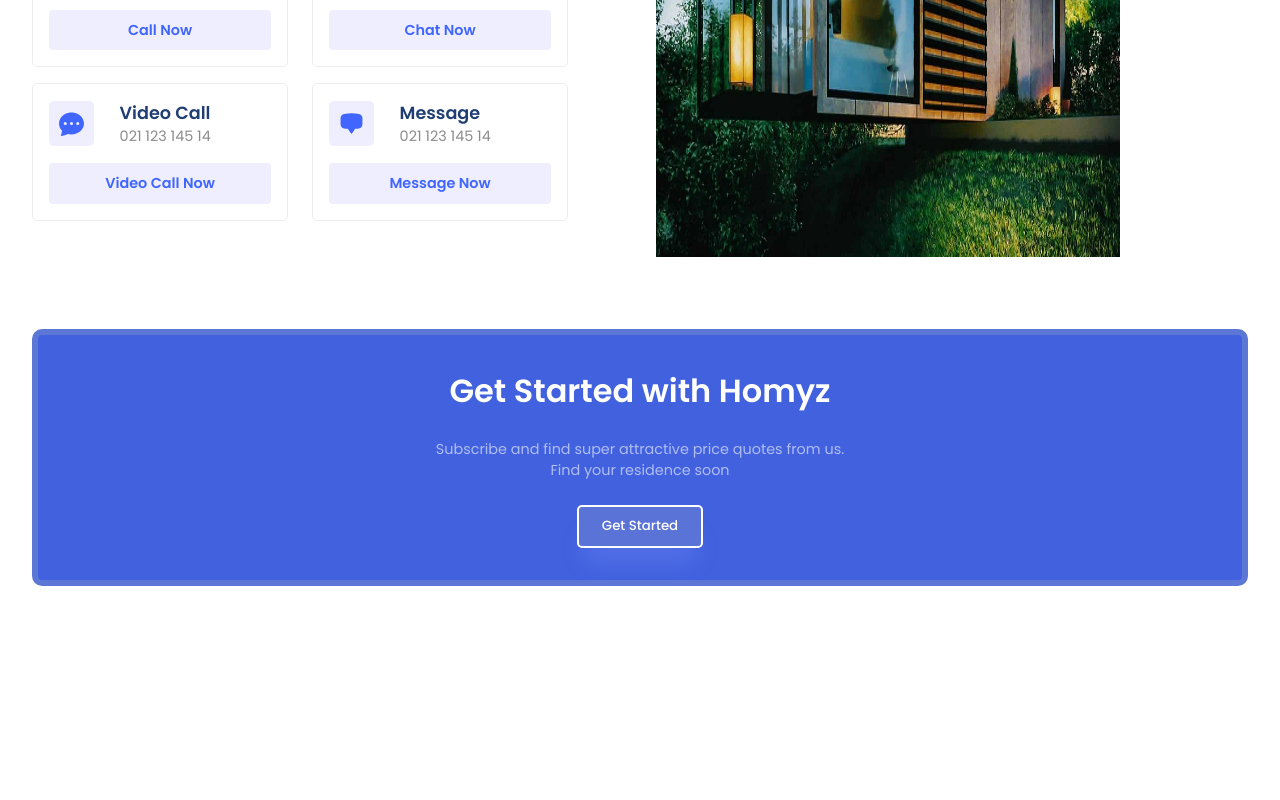
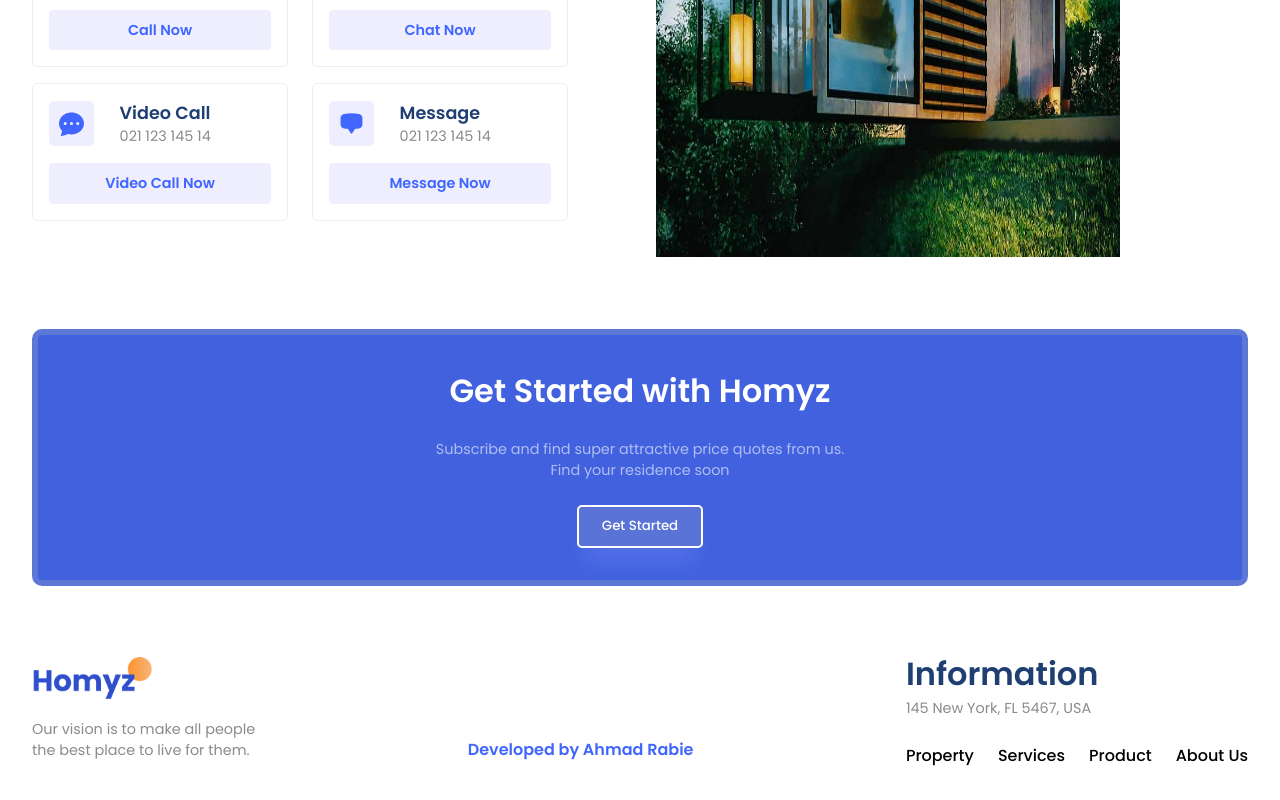
Before and after one commit to AhmadRabie1/Estate-website, a React (Vite) app: page / in a window 1280 px wide. Shown: the part 2424-3224 px from the top of the page. Before the commit the page ends 3042 px from the top, so only its background shows below. Built offline with nearby package versions, Linux system fonts and the light colour scheme.

Commit message:
finished the footer section

```diff
--- a/src/App.jsx
+++ b/src/App.jsx
@@ -6,6 +6,7 @@
 import Value from "./Component/Value/Value";
 import Contact from "./Component/Contact/Contact";
 import GetStarted from "./Component/GetStarted/GetStarted";
+import Footer from "./Component/Footer/Footer";
 function App() {
   return (
     <div className="App">
@@ -19,6 +20,7 @@
       <Value/>
       <Contact/>
       <GetStarted/>
+      <Footer/>
     </div>
   );
 }
--- a/src/Component/Footer/Footer.css
+++ b/src/Component/Footer/Footer.css
@@ -0,0 +1,20 @@
+.f-container{
+    justify-content: space-between;
+}
+
+.f-left{
+    gap: 1rem;
+}
+
+.f-menu{
+    gap: 1.5rem;
+    margin-top: 1.5rem;
+    font-weight: 500;
+}
+
+.developedText{
+    color: var(--blue);
+    font-weight: bold;
+    font-size: 1rem;
+    margin-top: 5rem;
+}
--- a/src/Component/Footer/Footer.jsx
+++ b/src/Component/Footer/Footer.jsx
@@ -0,0 +1,34 @@
+import './Footer.css'
+
+const Footer = () => {
+
+    return (
+        <section className="f-wrapper">
+            <div className="paddings innerWidth flexCenter f-container">
+
+                <div className='flexColStart f-left'>
+                    <img src="./logo2.png" alt="logo" width={120} />
+                    <span className='secondaryText'>Our vision is to make all people <br />
+                        the best place to live for them.
+                    </span>
+                </div>
+
+                <span className='developedText'>Developed by Ahmad Rabie</span>
+
+                <div className="flexColStart f-right">
+                    <span className='primaryText'>Information</span>
+                    <span className='secondaryText'>145 New York, FL 5467, USA</span>
+
+                    <div className='flexCenter f-menu'>
+                        <span>Property</span>
+                        <span>Services</span>
+                        <span>Product</span>
+                        <span>About Us</span>
+                    </div>
+                </div>
+
+            </div>
+        </section>
+    );
+}
+export default Footer
```
